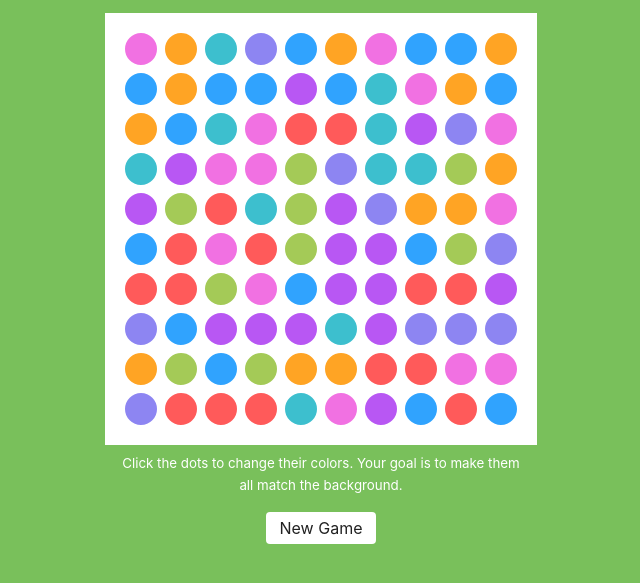
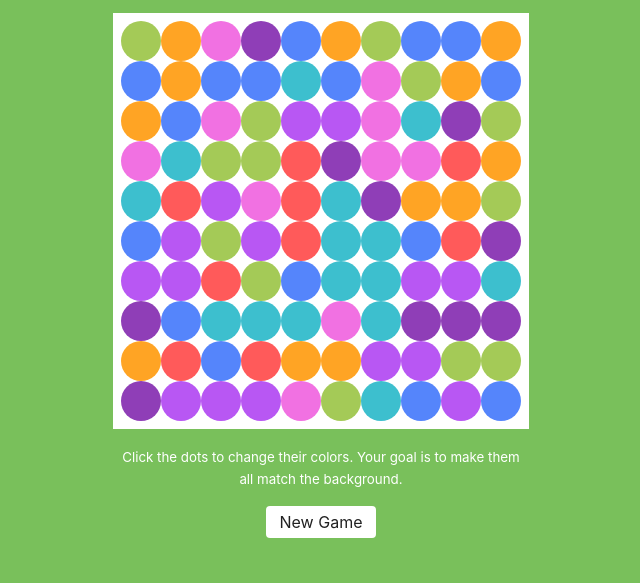
Before and after one commit to beesandtrees/colorGame, a React app: page / in a window 1280 px wide. Shown: the part 153-736 px from the top of the page, without its empty margins (319-959 px from the left). Built offline with nearby package versions, Linux system fonts and the light colour scheme.

Commit message:
new game is working

```diff
--- a/src/components/App.css
+++ b/src/components/App.css
@@ -44,15 +44,15 @@ h1 {
   width: 100vw;
 }
 
-.lilac {
-  background-color: #8D85F2;
+.grape {
+  background-color: #8F3EB7;
 }
 
-.lavendar {
+.fuchsia {
   background-color: #B857F3;
 }
 
-.fuchsia {
+.pink {
   background-color: #F171E2;
 }
 
@@ -73,11 +73,11 @@ h1 {
 }
 
 .blue {
-  background-color: #30A3FE;
+  background-color: #5585FB;
 }
 
 .dblue {
-  background-color: #3771FF;
+  background-color: #7256D9;
 }
 
 .purple {
--- a/src/components/App.js
+++ b/src/components/App.js
@@ -15,7 +15,7 @@ class App extends Component {
     constructor(props) {
         super(props);
         this.state = {
-            count: 20,
+            count: 20
         }
     }
     restart() {
@@ -37,6 +37,7 @@ class App extends Component {
               <div className="count">Moves Left: <span>{level.maxclick - game.clicks}</span></div>
             </div>
             <Board
+                grid={game.grid}
                 game={game}
                 updateClicks={this.props.updateClicks}
                 createGrid={this.props.createGrid}
--- a/src/components/Block/Block.css
+++ b/src/components/Block/Block.css
@@ -1,9 +1,7 @@
 .block {
-  border-color: white;
-  border-style: solid;
-  border-width: 4px;
-  border-radius: 66%;
+  border-radius: 50%;
   box-sizing: border-box;
+  cursor: pointer;
   transition: all 0.33s;
 }
 
@@ -49,5 +47,4 @@
 
 .solved .block {
   border-radius: 0;
-  border-width: 0;
 }
--- a/src/components/Board/Board.css
+++ b/src/components/Board/Board.css
@@ -1,7 +1,7 @@
 .gameBoard {
   background-color: white;
-  margin: 0 auto;
-  padding: 1.6rem;
+  margin: 1rem auto;
+  padding: 0.8rem;
   max-width: 50vh;
 }
 
--- a/src/components/Board/Board.js
+++ b/src/components/Board/Board.js
@@ -19,8 +19,11 @@ export default class Board extends Component {
         this.renderBlocks(grid, this.props.numberofrows);
     }
 
-    componentDidReceiveProps() {
-        console.log(this.props);
+    componentWillReceiveProps(nextProps) {
+        // console.log(nextProps.grid);
+        if(this.props.grid !== nextProps.grid) {
+            this.renderBlocks(nextProps.grid, this.props.numberofrows);
+        }
     }
 
     clickbox(x, y) {
--- a/src/components/Logic/levels.js
+++ b/src/components/Logic/levels.js
@@ -27,12 +27,12 @@ export const levels = {
 }
 
 export const colors = [
-    'lilac',
+    'grape',
+    'fuchsia',
+    'pink',
     'red',
     'aqua',
     'lime',
-    'lavendar',
-    'fuchsia',
     'orange',
     'blue',
     'dblue',
```
